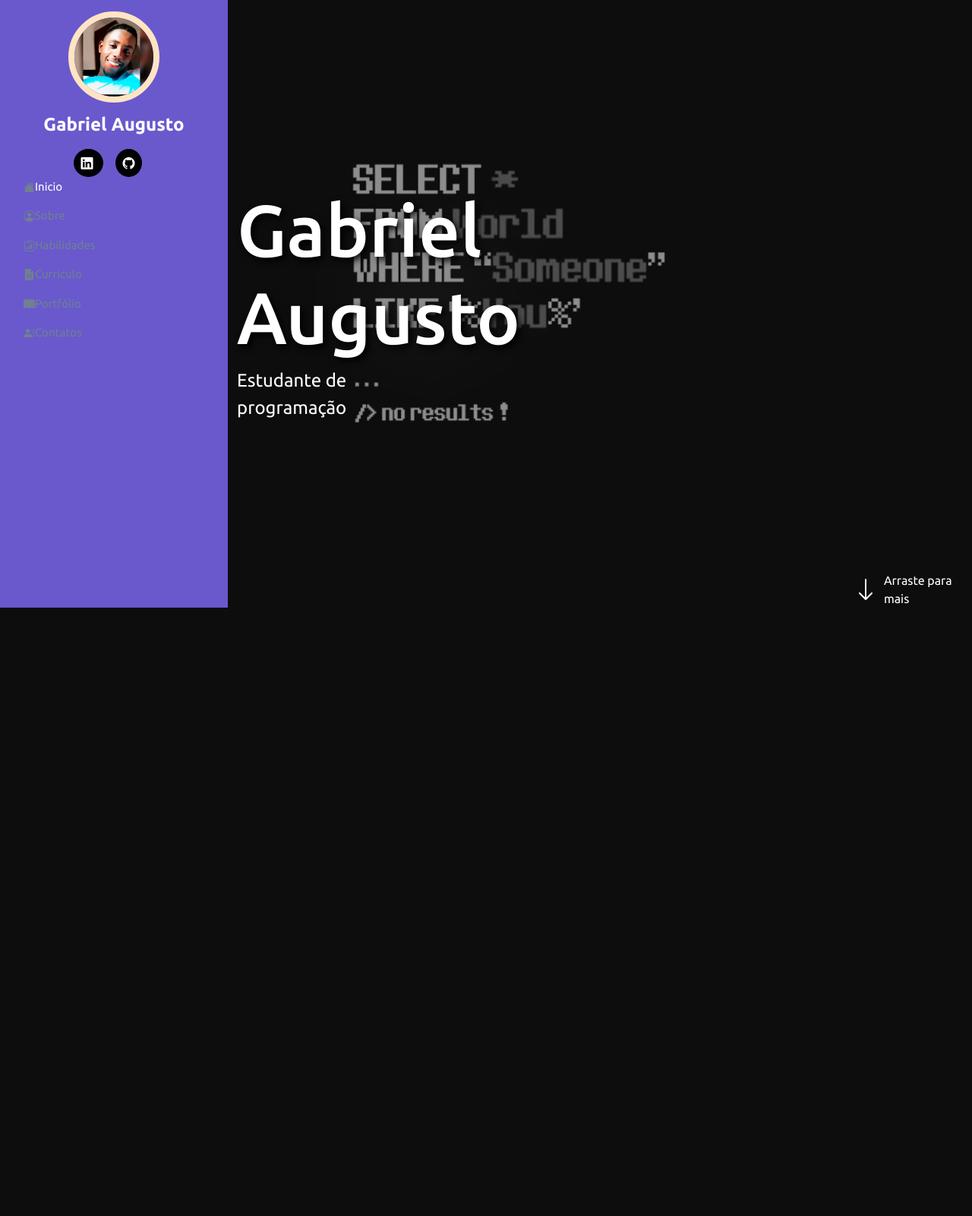
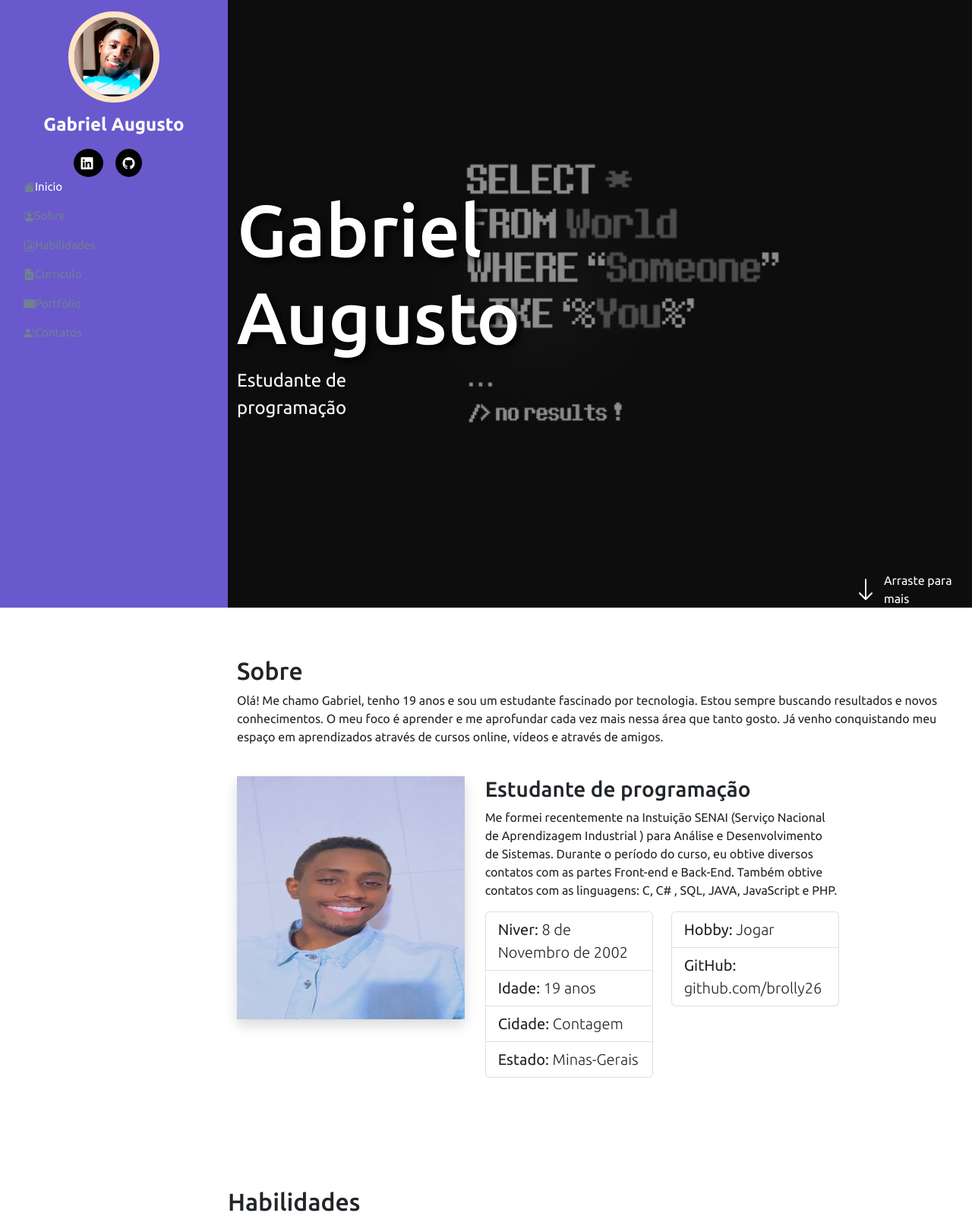
Before and after one commit to Brolly26/portfolio, a Flask app: page / in a window 1280 px wide. Shown: the whole page at 76% size. Before the commit the page ends 800 px from the top, so only its background shows below. Run offline with Flask 2, Linux system fonts and the light colour scheme; some libraries are stand-ins or nearby versions.

Commit message:
Sessão2

```diff
--- a/static/style.css
+++ b/static/style.css
@@ -4,6 +4,7 @@
 font-family: Ubuntu, Arial;
 width: 100%;
 height: 100%;
+scroll-behavior: smooth;
 }
 
 #header{
@@ -152,6 +153,11 @@
 left: 0;
 }
 
+.row img{
+height: 40vh;
+width: 300px;
+display: flex;
+}
 
 
 
@@ -178,3 +184,18 @@
 }
 
 }
+
+
+/* Efeito do scroll */
+*::-webkit-scrollbar{
+    width: 10px;
+}
+*::-webkit-scrollbar-track{
+    width: 12px;
+    box-shadow: inset 0 0 .3rem black;
+    background-color: #fff;
+}
+*::-webkit-scrollbar-thumb{
+    background: black;
+
+}
--- a/templates/app.py
+++ b/templates/app.py
@@ -9,4 +9,4 @@
     return render_template('index.html')
 
 if __name__ == "__main__":
-    app.run()
+    app.run(DEBUG = TRUE)
--- a/templates/index.html
+++ b/templates/index.html
@@ -32,10 +32,10 @@
 <nav id="navbar" class="nav-menu">
     <ul class="nav flex-column">
         <li class="nav-item">
-          <a class="nav-link active" aria-current="page" href="#"><i class="bi bi-house-fill" aria-hidden="true"></i>Inicio</a>
+          <a class="nav-link active" aria-current="page" href="#inicio"><i class="bi bi-house-fill" aria-hidden="true"></i>Inicio</a>
         </li>
         <li class="nav-item">
-          <a class="nav-link" href="#"> <i class="bi bi-person-circle" aria-hidden="true"></i> Sobre</a>
+          <a class="nav-link" href="#sobre"> <i class="bi bi-person-circle" aria-hidden="true"></i> Sobre</a>
         </li>
         <li class="nav-item">
           <a class="nav-link" href="#">  <i class="bi bi-clipboard-data"></i> Habilidades</a>
@@ -74,11 +74,117 @@
 
 <div id="arraste" class="d-flex align-items-center">
 <i class="bi bi-arrow-down text-white pe-2 fs-2 "aria-hidden></i>
-<a href="">Arraste para mais</a>
+<a href="#sobre">Arraste para mais</a>
 </div>
 
   </div>
 
+</section>
+
+
+<section class="container mt-5" id="sobre">
+<div class="row w-100">
+<div class="col-md-12">
+<h2 class="pt-3">Sobre</h2>
+<p>Olá! Me chamo Gabriel,
+  tenho 19 anos e sou um
+  estudante fascinado por
+  tecnologia. Estou
+  sempre buscando
+  resultados e novos
+  conhecimentos. O meu
+  foco é aprender e me
+  aprofundar cada vez
+  mais nessa área que
+  tanto gosto. Já venho
+  conquistando meu
+  espaço em
+  aprendizados através de
+  cursos online, vídeos e
+  através de amigos.</p>
+</div>
+</div>
+
+<div class="row mt-4">
+  <div class="col-md-4">
+<img class="img-fluid shadow" src="../static/imgs/WhatsApp Image 2022-08-31 at 20.36.49.jpeg" alt="Foto do Biel">
+
+  </div>
+ <div class="col-md-6">
+ <h3>  Estudante de programação </h3>
+ <p> Me formei recentemente na Instuição SENAI (Serviço Nacional de Aprendizagem Industrial
+   ) para Análise e Desenvolvimento de Sistemas. Durante o período do curso,
+   eu obtive diversos contatos com as partes Front-end e Back-End. Também obtive contatos com as linguagens:
+  C, C# , SQL, JAVA, JavaScript e PHP.
+ </p>
+ <div class="row">
+<div class="col-md-6">
+  <ul class="list-group list-group fs-5">
+
+  <li class="list-group-item">
+    Niver: <span class="fw-lighter"> 8 de Novembro de 2002 </span>
+  </li>
+
+  <li class="list-group-item">
+Idade: <span class="fw-lighter"> 19 anos </span>
+  </li>
+
+  <li class="list-group-item">
+    Cidade: <span class="fw-lighter"> Contagem </span>
+
+  </li>
+
+  <li class="list-group-item">
+    Estado: <span class="fw-lighter"> Minas-Gerais </span>
+
+  </li>
+
+
+
+</ul>
+</div>
+
+<div class="col-md-6">
+ <ul class="list-group list-group fs-5">
+  <li class="list-group-item">
+    Hobby: <span class="fw-lighter"> Jogar </span>
+
+  </li>
+
+  <li class="list-group-item">
+    GitHub: <span class="fw-lighter">github.com/brolly26</span>
+
+  </li>
+
+
+
+</ul>
+</div>
+
+ </div>
+
+
+</div>
+
+
+
+</div>
+</div>
+
+
+
+
+</div>
+</ul>
+
+
+</section>
+
+<section id="habilidades" class="mt-5 section-bg">
+
+  <div class="container pb-5"></div>
+<h2 class="pt-5">Habilidades</h2>
+<p></p>
 </section>
 
     </main>
```
Also changed, not shown: static/imgs/WhatsApp Image 2022-08-31 at 20.36.49.jpeg (added).
